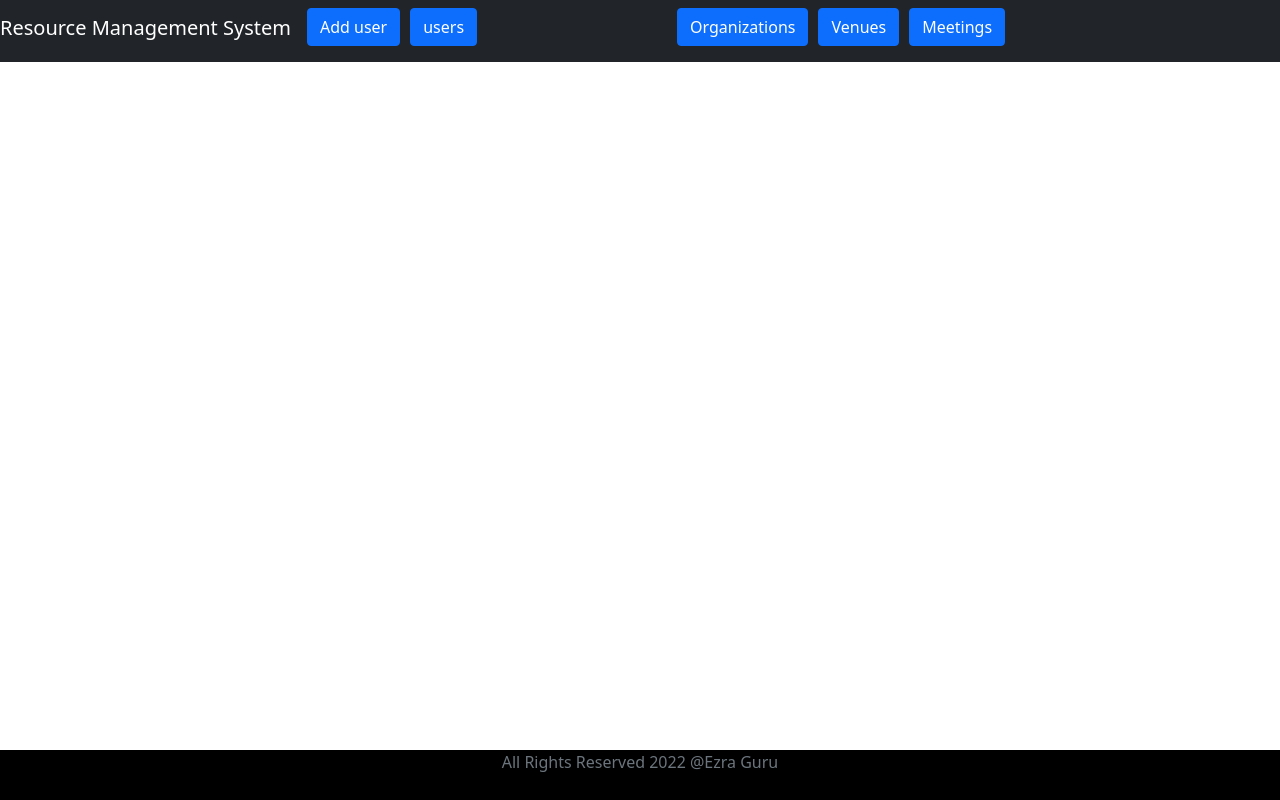
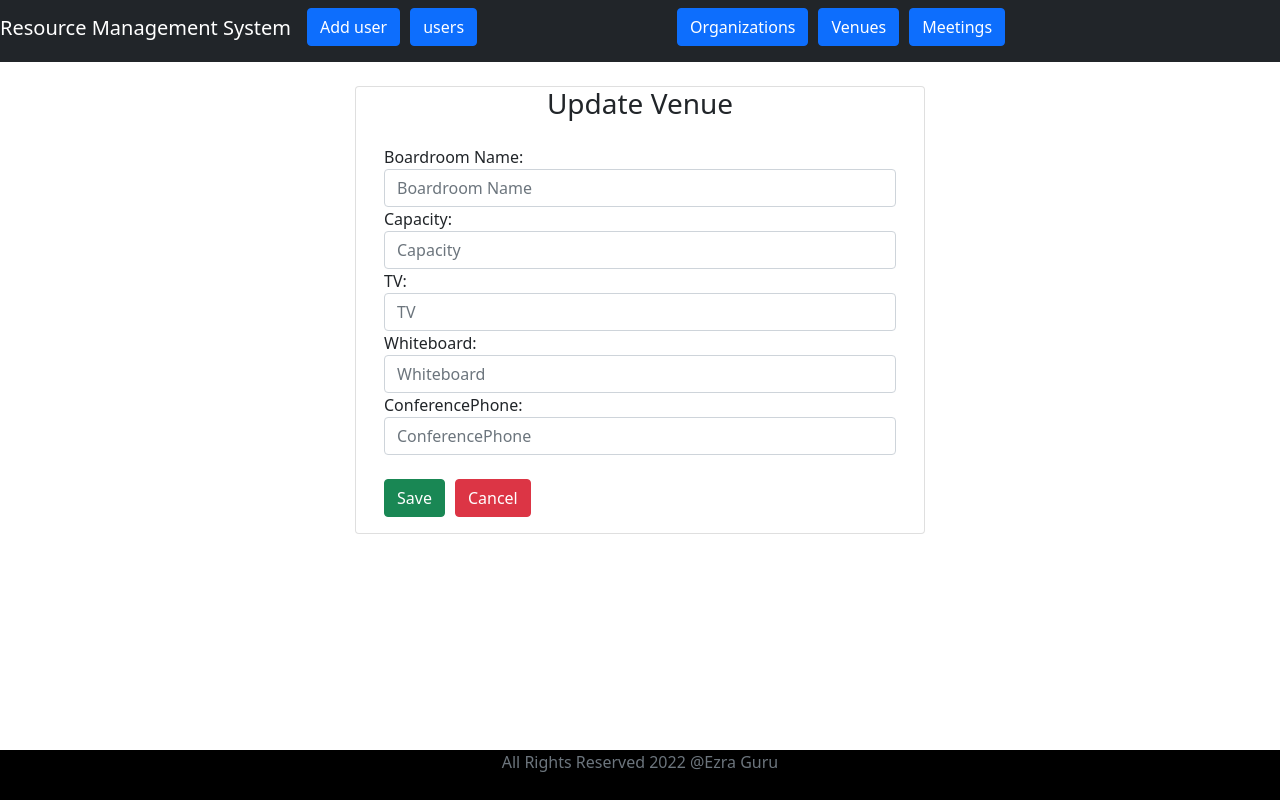
Before and after one commit to ezralangat88/Resource-Planner-Front-End--React-hooks-, a React (Create React App) app: page /update/venue/1 in a window 1280 px wide. Built offline with nearby package versions, Linux system fonts and the light colour scheme; no server answers.

Commit message:
CRUD for Venue succ..

```diff
--- a/src/App.js
+++ b/src/App.js
@@ -9,6 +9,7 @@ import HomePageComponent from './Components/HomePageComponent';
 import ListOrgComponent from './Components/Organizations/ListOrgComponent';
 import AddOrgComponent from './Components/Organizations/AddOrgComponent';
 import ListVenueComponent from './Components/Venues/ListVenueComponent';
+import AddorUpdateVenue from './Components/Venues/AddorUpdateVenue';
 
 
 function App() {
@@ -25,6 +26,8 @@ function App() {
             <Route exact path='/add-org' component={AddOrgComponent}></Route>
             <Route exact path='/edit-org/:organziationId' component={AddOrgComponent}></Route>
             <Route exact path = '/venues' component = {ListVenueComponent} ></Route>
+            <Route exact path = '/create/venue' component = {AddorUpdateVenue} ></Route>
+            <Route exact path = '/update/venue/:boardroomId' component = {AddorUpdateVenue} ></Route>
           </Switch>
         <FooterComponent/>
       </Router>
--- a/src/Components/Users/AddUserComponent.jsx
+++ b/src/Components/Users/AddUserComponent.jsx
@@ -49,7 +49,7 @@ const AddUserComponent = () => {
     }
 }
 
-    //Having user object to populate form for editing.
+     //Having user object to populate form for editing.
      //Making Rest API Call to get user details by id and setting them to state variables
      useEffect(() => {
         UserService.getUserById(id).then( (response) =>{
--- a/src/Components/Users/ListUsersComponent.jsx
+++ b/src/Components/Users/ListUsersComponent.jsx
@@ -41,7 +41,7 @@ const ListUsersComponent = () => {
     return (
         <div className='container'>
                 <h2 className='text-center'>User List</h2>
-                {/* <Link to = 'add-user' className='btn btn-primary mb-2'>Add user</Link> */}
+                <Link to = 'add-user' className='btn btn-primary mb-2'>Add user</Link>
                 <table className='table table-striped table-bordered'>
 
                 <thead>
@@ -72,7 +72,7 @@ const ListUsersComponent = () => {
                                     <td>
                                        <Link to = {`/edit-user/${user.id}`} className='btn btn-info'> Update</Link>
                                        <button className = "btn btn-danger" onClick = {() => deleteUser(user.id)}
-                                    style = {{marginLeft:"10px"}}> Delete</button>
+                                               style = {{marginLeft:"10px"}}> Delete</button>
                                     </td>
 
 
--- a/src/Components/Venues/AddorUpdateVenue.jsx
+++ b/src/Components/Venues/AddorUpdateVenue.jsx
@@ -0,0 +1,155 @@
+import React, { useEffect, useState } from 'react';
+import { Link } from 'react-router-dom';
+import { useHistory, useParams } from 'react-router-dom/cjs/react-router-dom.min';
+import venueService from '../../Services/venueService';
+
+const AddorUpdateVenue = () => {
+
+    //Creating states / Properties
+    const [boardroomName, setBoardroomName] = useState('');
+    const [capacity, setCapacity] = useState('');
+    const [tv, setTv] = useState('');
+    const [whiteboard, setWhiteboard] = useState('');
+    const [conferencePhone, setConferencePhone] = useState('');
+
+      //useHistory() gives you access to the history instance that you use to navigate
+      const history = useHistory();
+      //useParams() will be used to retrieve ID from url - Provides objects that contains key value points from url
+      const {boardroomId} = useParams();
+
+      // SAVE or UPATE
+      // Getting data from properties onclicking save btn
+      const saveOrUpdateVenue = (e) =>{
+
+        e.preventDefault();
+
+        const venue = {boardroomName, capacity, tv, whiteboard, conferencePhone};
+
+
+        if(boardroomId){
+             //Update
+             venueService.updateVenue(boardroomId, venue).then( (response) =>{
+
+                console.log(response.data);
+
+                history.push('/venues');
+            }).catch(error =>{
+                console.log(error);
+            })
+
+
+        }else{
+            //Save
+            venueService.addVenue(venue).then( (response) =>{
+
+                console.log(response.data);
+
+                history.push('/venues');
+            }).catch(error =>{
+                console.log(error);
+            })
+
+        }
+
+      }
+
+     //Having user object to populate form for editing.
+     //Making Rest API Call to get user details by id and setting them to state variables
+     useEffect(() => {
+         venueService.getAllVenueById(boardroomId).then ((response) =>{
+             setBoardroomName(response.data.boardroomName);
+             setCapacity(response.data.capacity);
+             setTv(response.data.tv);
+             setWhiteboard(response.data.whiteboard);
+             setConferencePhone(response.data.conferencePhone);
+         }).catch(error =>{
+            console.log(error);
+        })
+
+
+     }, []);
+
+     //Adding Condition to change page title dynamically
+    const title = () =>{
+
+        if(boardroomId){
+            return <h3 className="text-center">Update Venue</h3>
+        }
+        else {
+            return <h3 className="text-center">Add Venue</h3>
+
+        }
+
+    }
+
+
+  return (
+    <div>
+                <br />
+                <div className='container'>
+                    <div className='row'>
+                        <div className='card col-md-6 offset-md-3 offset-md-3'>
+                            {
+                                title()
+                            }
+                            <div className='card-body'>
+                                <form>
+                                    <div className='form-group'>
+                                        <label>Boardroom Name: </label>
+                                        <input placeholder='Boardroom Name' name="boardroomName" className="form-control"
+                                            value={boardroomName}
+                                            // storing form data values in the properties onChange. event.target.value retrieves / access value of whatever input it was called on.
+                                            onChange={(e) =>setBoardroomName(e.target.value)}
+                                        />
+                                    </div>
+
+                                    <div className='form-group'>
+                                        <label> Capacity: </label>
+                                        <input placeholder='Capacity' name="capacity" className="form-control"
+                                            value={capacity}
+                                            // storing form data values in the properties onChange. event.target.value retrieves / access value of whatever input it was called on.
+                                            onChange={(e) =>setCapacity(e.target.value)}
+                                        />
+                                    </div>
+
+                                    <div className='form-group'>
+                                        <label> TV: </label>
+                                        <input placeholder='TV' name="tv" className="form-control"
+                                            value={tv}
+                                            // storing form data values in the properties onChange. event.target.value retrieves / access value of whatever input it was called on.
+                                            onChange={(e) =>setTv(e.target.value)}
+                                        />
+                                    </div>
+
+                                    <div className='form-group'>
+                                        <label> Whiteboard: </label>
+                                        <input placeholder='Whiteboard' name="whiteboard" className="form-control"
+                                            value={whiteboard}
+                                            // storing form data values in the properties onChange. event.target.value retrieves / access value of whatever input it was called on.
+                                            onChange={(e) =>setWhiteboard(e.target.value)}
+                                        />
+                                    </div>
+
+                                    <div className='form-group'>
+                                        <label>ConferencePhone: </label>
+                                        <input placeholder='ConferencePhone' name="conferencePhone" className="form-control"
+                                            value={conferencePhone}
+                                            // storing form data values in the properties onChange. event.target.value retrieves / access value of whatever input it was called on.
+                                            onChange={(e) =>setConferencePhone(e.target.value)}
+                                        />
+                                    </div>
+
+                                    <br/>
+
+                                    <button className='btn btn-success' onClick={(e) => saveOrUpdateVenue(e)}>Save</button>
+                                    <Link to="/venues" className="btn btn-danger" style={{marginLeft: "10px"}}>Cancel</Link>
+                                </form>
+                            </div>
+                        </div>
+                    </div>
+                </div>
+            </div>
+  );
+};
+
+export default AddorUpdateVenue;
--- a/src/Services/venueService.js
+++ b/src/Services/venueService.js
@@ -23,12 +23,12 @@ class VenueService{
 
     //Update
     updateVenue(venueid, venue){
-        return axios.put(USER_API_BASE_URL + '/update' + venueid, venue);
+        return axios.put(USER_API_BASE_URL + '/update/' + venueid, venue);
     }
 
     //Delete
      deleteVenueById(venueid){
-        return axios.delete(USER_API_BASE_URL + '/delete' + venueid);
+        return axios.delete(USER_API_BASE_URL + '/delete/' + venueid);
 
     }
 
```
Also changed, not shown: src/Components/Venues/ListVenueComponent.jsx (+10 -3 lines).
